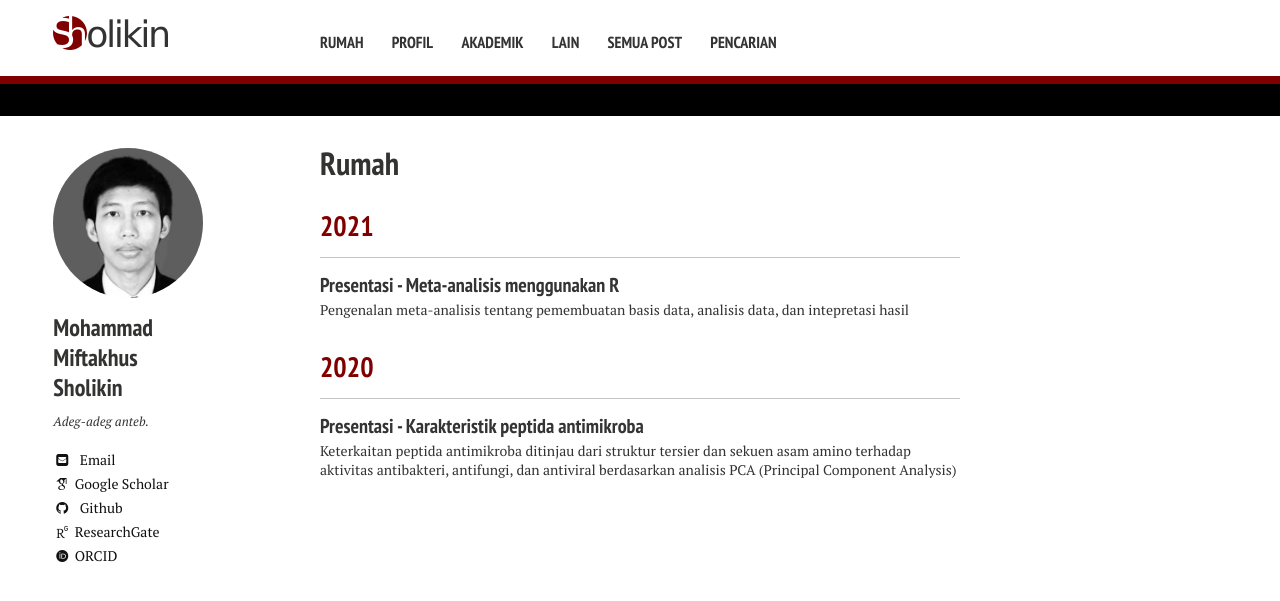
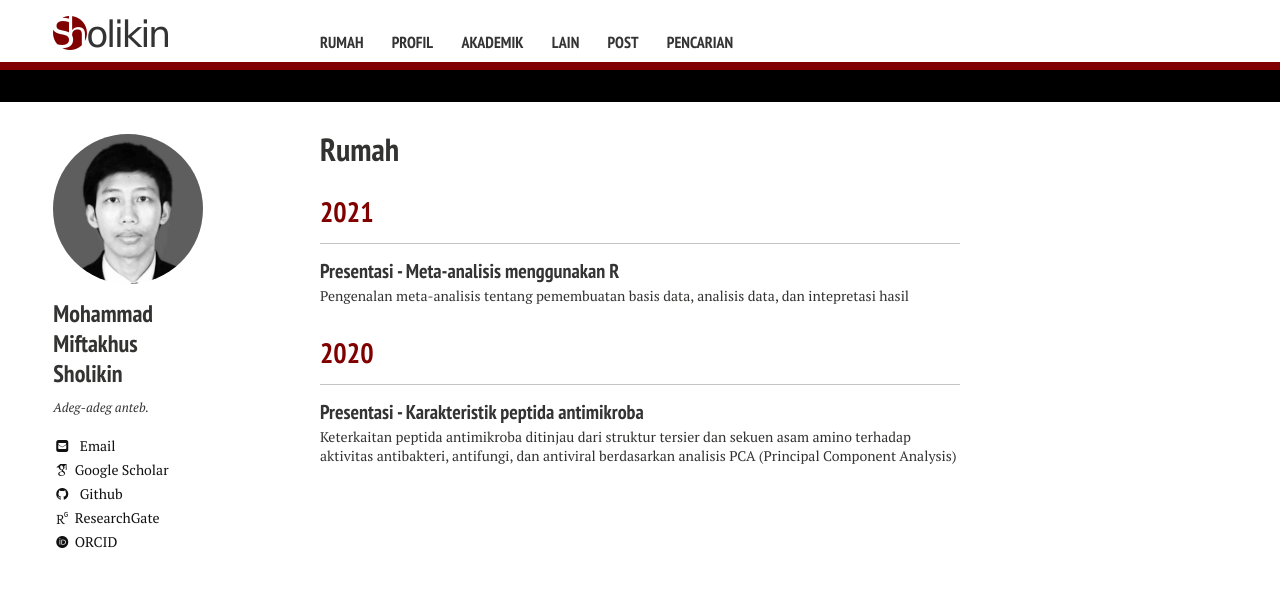
Before and after one commit to mohammad-miftakhus-sholikin/academic_website, a Jekyll site: the page built from index.md, in a window 1280 px wide. Shown: the top 601 px of the page. Built offline with Jekyll 4.4.1, drawn with Linux system fonts in a browser that asks for light colours; nearby versions of some CDN libraries; some web fonts are replaced.

Commit message:
2021-02-24 17:30:58

```diff
--- a/_data/navigation.yml
+++ b/_data/navigation.yml
@@ -12,7 +12,7 @@
 - title: Lain
   url: /laman/lain/
 
-- title: Semua Post
+- title: Post
   url: /laman/semua-post/
 
 - title: Pencarian
--- a/_sass/page.scss
+++ b/_sass/page.scss
@@ -15,6 +15,10 @@
 .navigation-wrapper {
 	@include container;
 	padding: 1em 0em .5em;
+	position: sticky;
+	top: 0;
+	z-index: 100;
+	background: white;
 	font-family: $heading-font;
 	font-weight: 700;
 	text-transform: uppercase;
@@ -50,7 +54,7 @@
 	@include grid(12,10);
 	@include prefix(12,1);
 	@include suffix(12,1);
-	margin-bottom: 0em;
+	margin-bottom: -1em;
 	float: none;
 	display: block;
 	@media #{$small} {
```
